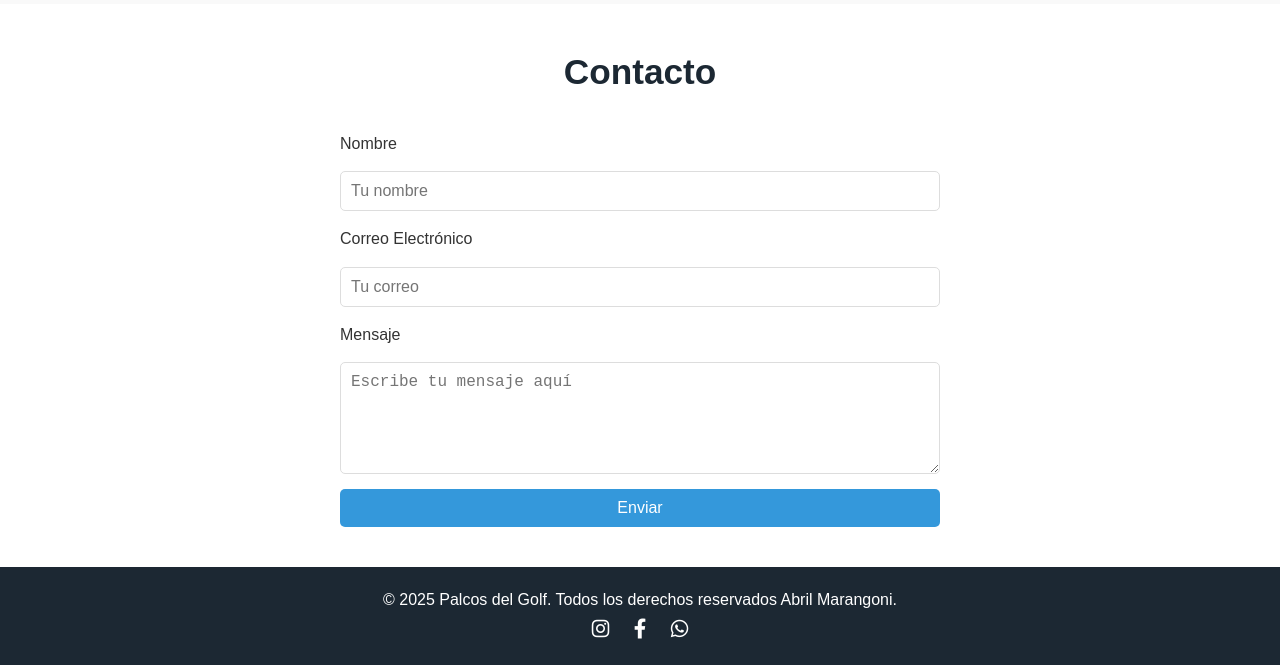
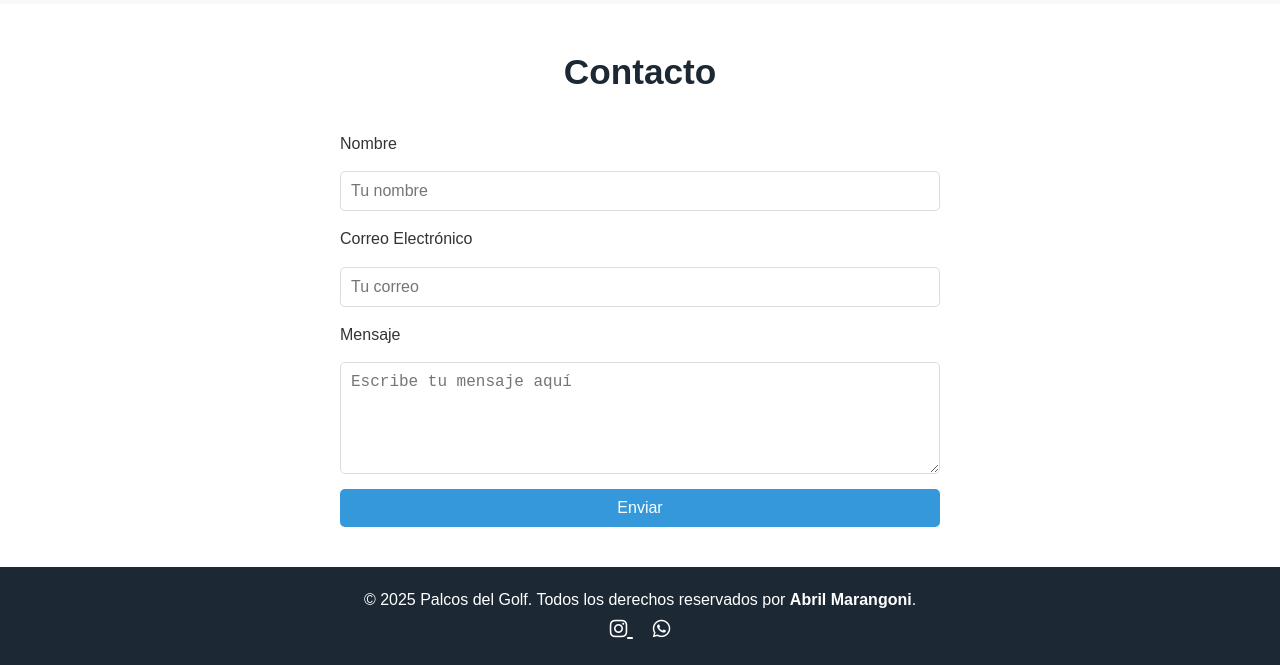
Before and after one commit to abrilmarangoni/palcos, a plain HTML site: page index.html in a window 1280 px wide. Shown: the part 3431-4096 px from the top of the page. Drawn offline with Linux system fonts and the light colour scheme.

Commit message:
contactar

```diff
--- a/index.html
+++ b/index.html
@@ -198,17 +198,26 @@
         </div>
     </section>
 
-    <!-- Footer -->
     <footer class="footer">
         <div class="container">
-            <p>&copy; 2025 Palcos del Golf. Todos los derechos reservados Abril Marangoni.</p>
+            <p>&copy; 2025 Palcos del Golf. Todos los derechos reservados por <strong>Abril Marangoni</strong>.</p>
             <div class="social-icons">
-                <a href="#"><i class="fab fa-instagram"></i></a>
-                <a href="#"><i class="fab fa-facebook-f"></i></a>
-                <a href="#"><i class="fab fa-whatsapp"></i></a>
+                <!-- Enlace a Instagram -->
+                <a href="https://www.instagram.com/depto.en.el.golf?igsh=aTRwNGg3eXZqbTFj"
+                   target="_blank"
+                   aria-label="Instagram">
+                    <i class="fab fa-instagram"></i>
+                </a>
+                <!-- Enlace a WhatsApp -->
+                <a href="https://wa.me/5492235294097"
+                   target="_blank"
+                   aria-label="WhatsApp">
+                    <i class="fab fa-whatsapp"></i>
+                </a>
             </div>
         </div>
     </footer>
+
 
     <!-- Script -->
     <script src="js/script.js"></script>
```
